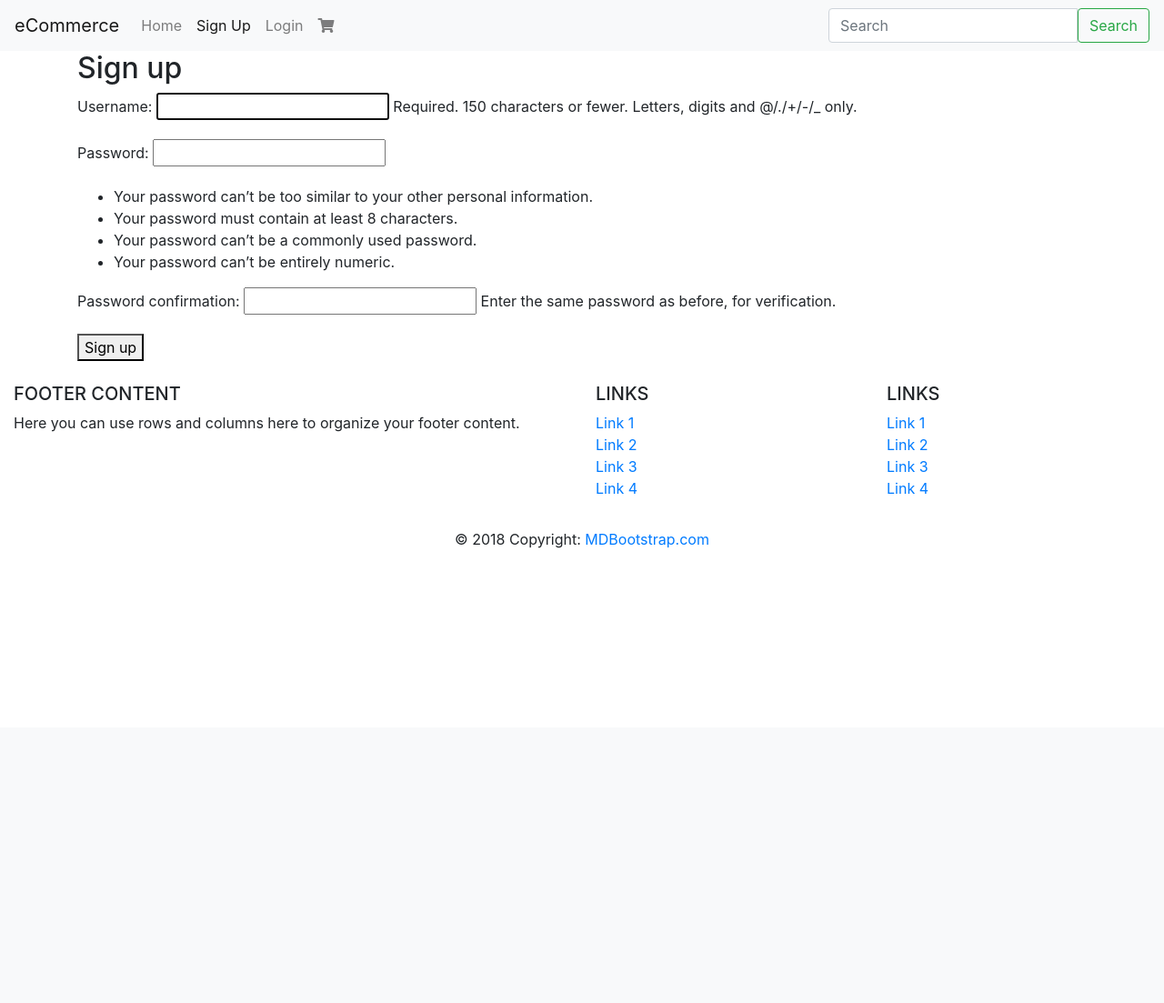
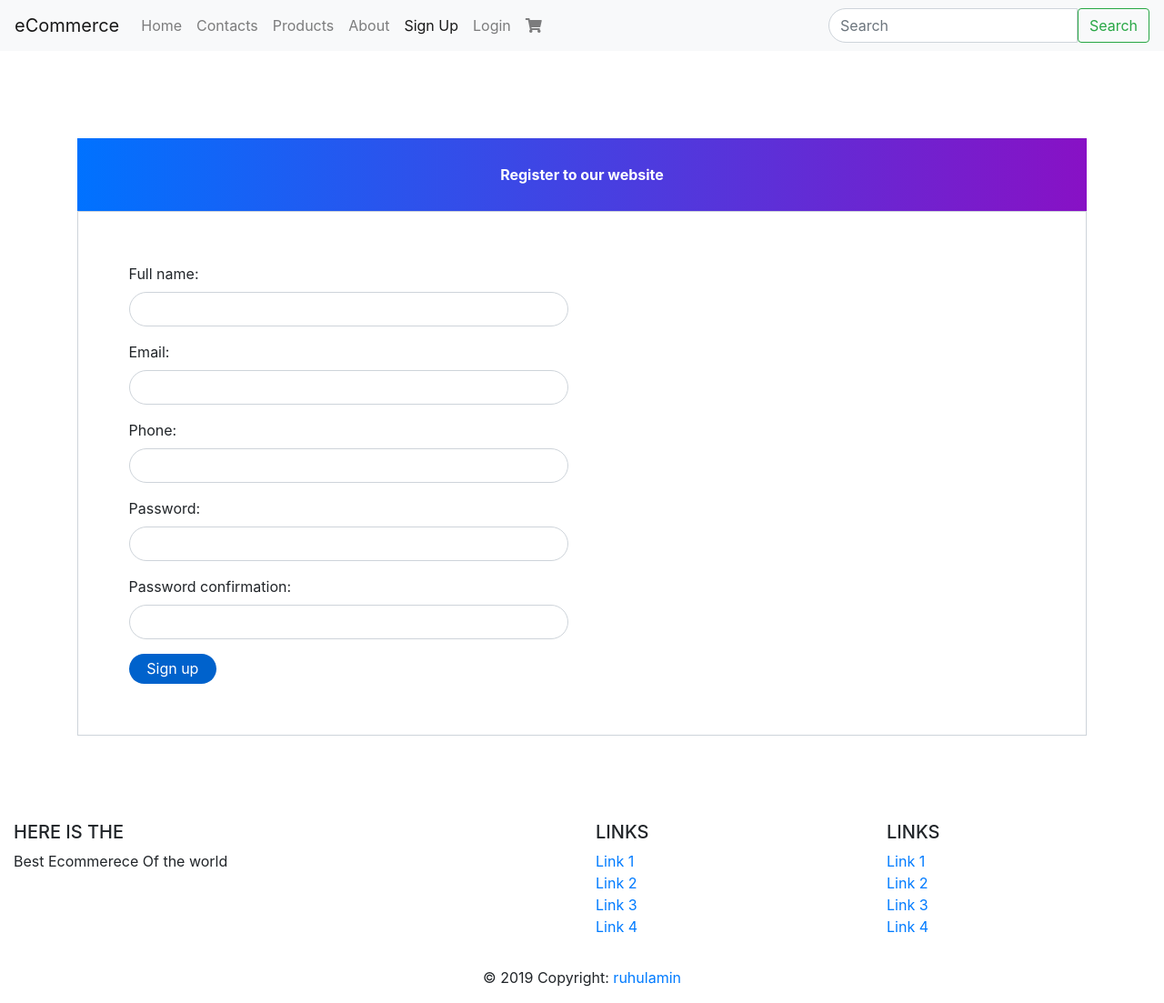
Before and after one commit to ruhul005/ecom, a Django app: page /account/signup/ in a window 1280 px wide. Shown: the whole page at 91% size. Before the commit the page ends 603 px from the top, so only its background shows below. Run offline with Django 3.2, Linux system fonts and the light colour scheme; parts of the project's set-up code (start-up, migrations or seed data) failed here and were passed over; some libraries are stand-ins or nearby versions.

Commit message:
added features
added features

```diff
--- a/accounts/forms.py
+++ b/accounts/forms.py
@@ -1,18 +1,97 @@
 from django import forms
 from django.contrib.auth.forms import UserCreationForm
-from django.contrib.auth.models import User
+#from django.contrib.auth.models import User
+from django.contrib.auth import get_user_model
+from django.contrib.auth.forms import ReadOnlyPasswordHashField
 
+User = get_user_model()
+
+class UserAdminCreationForm(forms.ModelForm):
+    """A form for creating new users. Includes all the required
+    fields, plus a repeated password."""
+    password1 = forms.CharField(label='Password', widget=forms.PasswordInput)
+    password2 = forms.CharField(label='Password confirmation', widget=forms.PasswordInput)
+
+    class Meta:
+        model = User
+        fields = ('full_name', 'email','phone',)
+
+    def clean_password2(self):
+        # Check that the two password entries match
+        password1 = self.cleaned_data.get("password1")
+        password2 = self.cleaned_data.get("password2")
+        if password1 and password2 and password1 != password2:
+            raise forms.ValidationError("Passwords don't match")
+        return password2
+
+    def save(self, commit=True):
+        # Save the provided password in hashed format
+        user = super(UserAdminCreationForm, self).save(commit=False)
+        user.set_password(self.cleaned_data["password1"])
+        if commit:
+            user.save()
+        return user
+
+
+class UserAdminChangeForm(forms.ModelForm):
+    """A form for updating users. Includes all the fields on
+    the user, but replaces the password field with admin's
+    password hash display field.
+    """
+    password = ReadOnlyPasswordHashField()
+
+    class Meta:
+        model = User
+        fields = ('full_name', 'email', 'password', 'active', 'admin','phone')
+
+    def clean_password(self):
+        # Regardless of what the user provides, return the initial value.
+        # This is done here, rather than on the field, because the
+        # field does not have access to the initial value
+        return self.initial["password"]
 
 class GuestForm(forms.Form):
     email = forms.EmailField()
 
 class LoginForm(forms.Form):
-    username = forms.CharField()
+    username = forms.EmailField(label='Email')
     password = forms.CharField(widget=forms.PasswordInput)
 
 
-class CustomUserCreationForm(UserCreationForm):
+# class CustomUserCreationForm(UserCreationForm):
+#
+#     class Meta(UserCreationForm.Meta):
+#         model = User
+#         fields = UserCreationForm.Meta.fields
 
-    class Meta(UserCreationForm.Meta):
+class RegisterForm(forms.ModelForm):
+    """A form for creating new users. Includes all the required
+    fields, plus a repeated password."""
+    password1 = forms.CharField(label='Password', widget=forms.PasswordInput(attrs={'class':'form-control'}))
+    password2 = forms.CharField(label='Password confirmation', widget=forms.PasswordInput(attrs={'class':'form-control'}))
+
+    class Meta:
         model = User
-        fields = UserCreationForm.Meta.fields
+        fields = ('full_name', 'email','phone',)
+        widgets = {
+            'full_name' : forms.TextInput(attrs={'class':'form-control'}),
+            'email' : forms.TextInput(attrs={'class':'form-control'}),
+            'phone' : forms.TextInput(attrs={'class':'form-control'}),
+        }
+
+    def clean_password2(self):
+        # Check that the two password entries match
+        password1 = self.cleaned_data.get("password1")
+        password2 = self.cleaned_data.get("password2")
+        if password1 and password2 and password1 != password2:
+            raise forms.ValidationError("Passwords don't match")
+        return password2
+
+    def save(self, commit=True):
+        # Save the provided password in hashed format
+        user = super(RegisterForm, self).save(commit=False)
+        user.set_password(self.cleaned_data["password1"])
+        user.active = True # send confirmation email
+        if commit:
+            user.save()
+        return user
--- a/accounts/models.py
+++ b/accounts/models.py
@@ -1,4 +1,90 @@
 from django.db import models
+from django.contrib.auth.models import (
+    AbstractBaseUser, BaseUserManager
+)
+
+class UserManager(BaseUserManager):
+    #all required fields goes in create_user arguments
+    def create_user(self, email, full_name=None, password=None, is_staff=False, is_admin=False, is_active=True):
+        if not email:
+            raise ValueError("users must have an email address")
+        if not password:
+            raise ValueError("users must have a password")
+        user_obj = self.model(
+            email = self.normalize_email(email),
+            full_name=full_name
+        )
+        user_obj.set_password(password) # change user pass
+        user_obj.staff = is_staff
+        user_obj.admin = is_admin
+        user_obj.active = is_active
+        user_obj.save(using=self.db)
+        return user_obj
+
+    def create_staffuser(self, email, full_name=None, password=None):
+        user = self.create_user(
+            email,
+            full_name=full_name,
+            password=password,
+            is_staff=True
+        )
+        return user
+
+    def create_superuser(self, email, full_name=None, password=None):
+        user = self.create_user(
+            email,
+            full_name = full_name,
+            password=password,
+            is_staff=True,
+            is_admin=True
+        )
+        return user
+
+
+#Custom User
+class User(AbstractBaseUser):
+    email = models.EmailField(max_length=255, unique=True)
+    full_name = models.CharField(max_length=255, blank=True,null=True)
+    active = models.BooleanField(default=True) #can login
+    staff = models.BooleanField(default=False)#staff or not super_user
+    admin = models.BooleanField(default=False) #superuser
+    phone = models.CharField(max_length=11)
+    timestamp = models.DateTimeField(auto_now_add=True)
+
+    USERNAME_FIELD = 'email'
+    #username & pass required by default
+    REQUIRED_FIELDS = []
+
+    objects = UserManager()
+
+    def __str__(self):
+        return self.email
+
+    def get_full_name(self):
+        if self.full_name:
+            return self.full_name
+        return self.email
+
+    def get_short_name(self):
+        return self.email
+
+    def has_perm(self, perm, obj=None):
+        return True
+
+    def has_module_perms(self, app_label):
+        return True
+
+    @property
+    def is_staff(self):
+        return self.staff
+
+    @property
+    def is_admin(self):
+        return self.admin
+
+    @property
+    def is_active(self):
+        return self.active
 
 
 class GuestEmail(models.Model):
--- a/accounts/views.py
+++ b/accounts/views.py
@@ -1,3 +1,5 @@
+from django.contrib.auth import authenticate, login
+from django.http import HttpResponse
 from django.shortcuts import render, redirect
 from django.utils.http import is_safe_url
 from django.contrib.auth.forms import UserCreationForm
@@ -5,7 +7,7 @@ from django import forms
 #from .forms import CustomUserCreationForm
 from django.urls import reverse_lazy
 from django.views import generic
-from .forms import GuestForm
+from .forms import GuestForm, RegisterForm, LoginForm
 from .models import GuestEmail
 #from django.contrib.auth.models import User
 # Create your views here.
@@ -42,6 +44,32 @@ def guest_register_view(request):
 #     template_name = 'signup.html'
 
 class SignUpView(generic.CreateView):
-    form_class = UserCreationForm
+    form_class = RegisterForm
     success_url = reverse_lazy('login')
     template_name = 'signup.html'
+
+def login_page(request):
+    form = LoginForm(request.POST or None)
+    context = {
+        "form": form
+    }
+    next_ = request.GET.get('next')
+    next_post = request.POST.get('next')
+    redirect_path = next_ or next_post or None
+    if form.is_valid():
+        username = form.cleaned_data.get("username")
+        password = form.cleaned_data.get("password")
+        user = authenticate(request, username=username, password=password)
+        if user is not None:
+            login(request, user)
+            try:
+                del request.session['guest_email_id']
+            except:
+                pass
+            if is_safe_url(redirect_path, request.get_host()):
+                return redirect(redirect_path)
+            else:
+                return redirect("/")
+        else:
+            print("error")
+    return render(request, "registration/login.html", context)
--- a/ecommerce/settings.py
+++ b/ecommerce/settings.py
@@ -49,6 +49,8 @@ INSTALLED_APPS = [
     'orders',
     'billing',
 ]
+
+AUTH_USER_MODEL = 'accounts.User'
 
 MIDDLEWARE = [
     'django.middleware.security.SecurityMiddleware',
--- a/ecommerce/templates/base.html
+++ b/ecommerce/templates/base.html
@@ -37,8 +37,8 @@
               <div class="col-md-6 mt-md-0 mt-3">
 
                 <!-- Content -->
-                <h5 class="text-uppercase">Footer Content</h5>
-                <p>Here you can use rows and columns here to organize your footer content.</p>
+                <h5 class="text-uppercase">Here is the</h5>
+                <p>Best Ecommerece Of the world</p>
 
               </div>
               <!-- Grid column -->
@@ -100,8 +100,8 @@
           <!-- Footer Links -->
 
           <!-- Copyright -->
-          <div class="footer-copyright text-center py-3">© 2018 Copyright:
-            <a href="https://mdbootstrap.com/education/bootstrap/"> MDBootstrap.com</a>
+          <div class="footer-copyright text-center py-3">© 2019 Copyright:
+            <a href="https://mdbootstrap.com/education/bootstrap/"> ruhulamin</a>
           </div>
           <!-- Copyright -->
 
--- a/ecommerce/templates/base/navbar.html
+++ b/ecommerce/templates/base/navbar.html
@@ -18,7 +18,6 @@
       <li class="nav-item {% if request.path == home_url %}active{% endif %}">
         <a class="nav-link" href="{{ home_url }}">Home <span class="sr-only">(current)</span></a>
       </li>
-      <!--
       <li class="nav-item {% if request.path == contact_url %}active{% endif %}">
         <a class="nav-link" href="{{ contact_url }}">Contacts</a>
       </li>
@@ -27,7 +26,7 @@
       </li>
       <li class="nav-item {% if request.path == about_url %}active{% endif %}">
         <a class="nav-link" href="{{about_url}}">About</a>
-      </li>-->
+      </li>
       {% if user.is_authenticated %}
         <li class="nav-item {% if request.path == logout_url %}active{% endif %}">
           <a class="nav-link" href="{{ logout_url }}">Logout</a>
--- a/ecommerce/templates/signup.html
+++ b/ecommerce/templates/signup.html
@@ -1,12 +1,35 @@
 {% extends "base.html" %}
+{% load static %}
+{% block base_head %}
+  <link rel="stylesheet" href="{% static 'css/signup.css' %}">
+{% endblock %}
 
 {% block content %}
 
-<h2>Sign up</h2>
-<form method='post'>
-  {% csrf_token %}
-  {{ form.as_p }}
-  <button type="submit">Sign up</button>
-</form>
+<br/>
+<br/>
+<br/>
+<br/>
+<div class="form">
+                <div class="note">
+                    <p>Register to our website</p>
+                </div>
 
+
+                <div class="form-content">
+                    <div class="row">
+                        <div class="col-md-6">
+
+
+                            <form method='post'>
+                              {% csrf_token %}
+                              {{ form.as_p }}
+                              <button type="submit" class="btnSubmit">Sign up</button>
+                            </form>
+                          </div>
+                    </div>
+                </div>
+</div>
+<br/>
+<br/>
 {% endblock %}
--- /dev/null
+++ b/static_my_proj/css/signup.css
@@ -0,0 +1,28 @@
+.note
+{
+    text-align: center;
+    height: 80px;
+    background: -webkit-linear-gradient(left, #0072ff, #8811c5);
+    color: #fff;
+    font-weight: bold;
+    line-height: 80px;
+}
+.form-content
+{
+    padding: 5%;
+    border: 1px solid #ced4da;
+    margin-bottom: 2%;
+}
+.form-control{
+    border-radius:1.5rem;
+}
+.btnSubmit
+{
+    border:none;
+    border-radius:1.5rem;
+    padding: 1%;
+    width: 20%;
+    cursor: pointer;
+    background: #0062cc;
+    color: #fff;
+}
```
Also changed, not shown: accounts/admin.py (+51 -0 lines), ecommerce/templates/registration/login.html (+28 -3 lines), products/fixtures/products.json (added, +44 -0 lines), static_my_proj/css/login.css (deleted, +0 -87 lines), README.md (deleted), accounts/migrations/0001_initial.py, accounts/migrations/0002_user_full_name.py (added), db.sqlite3, db2.sqlite3 (added), 1 other file.
